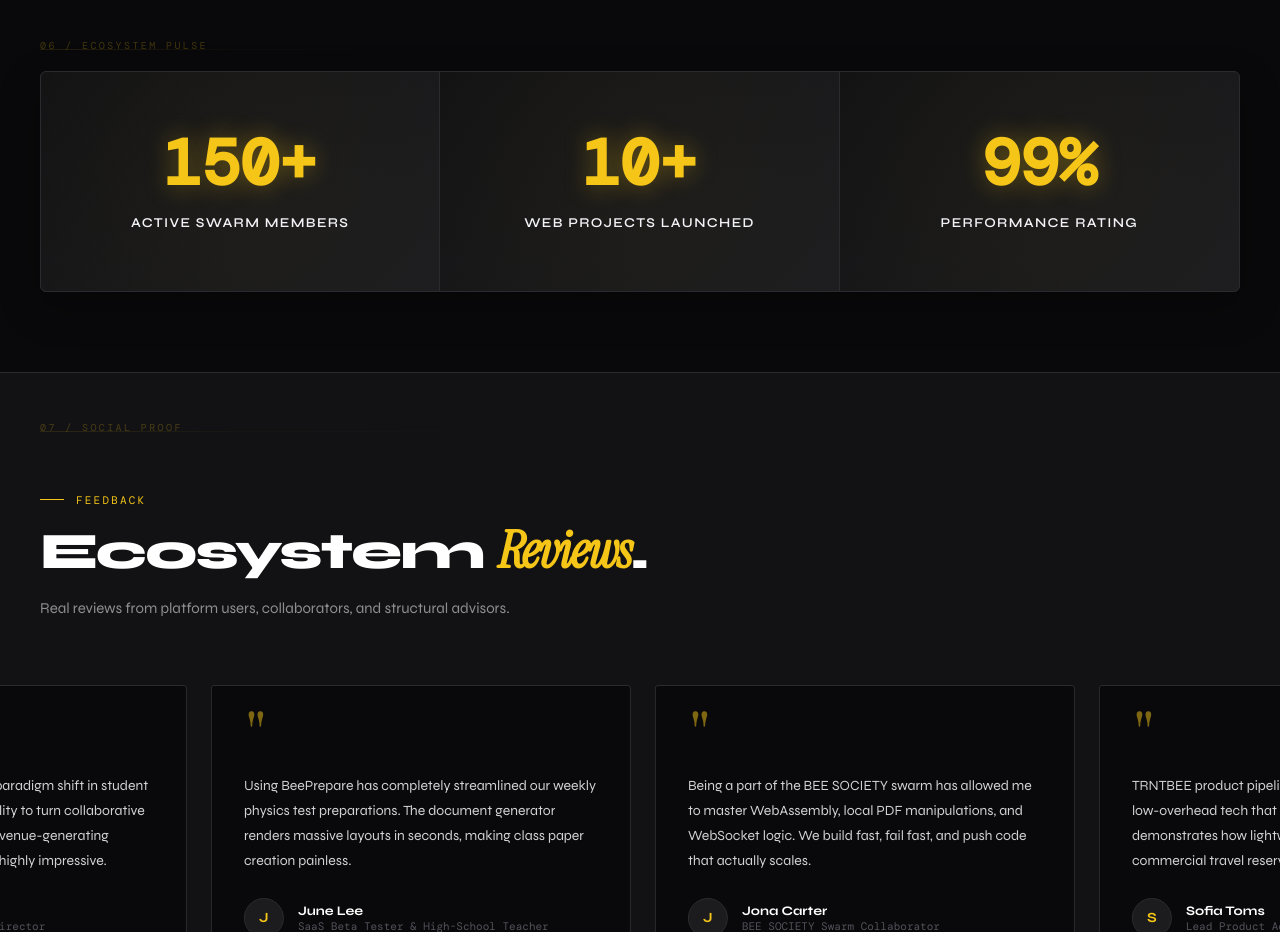
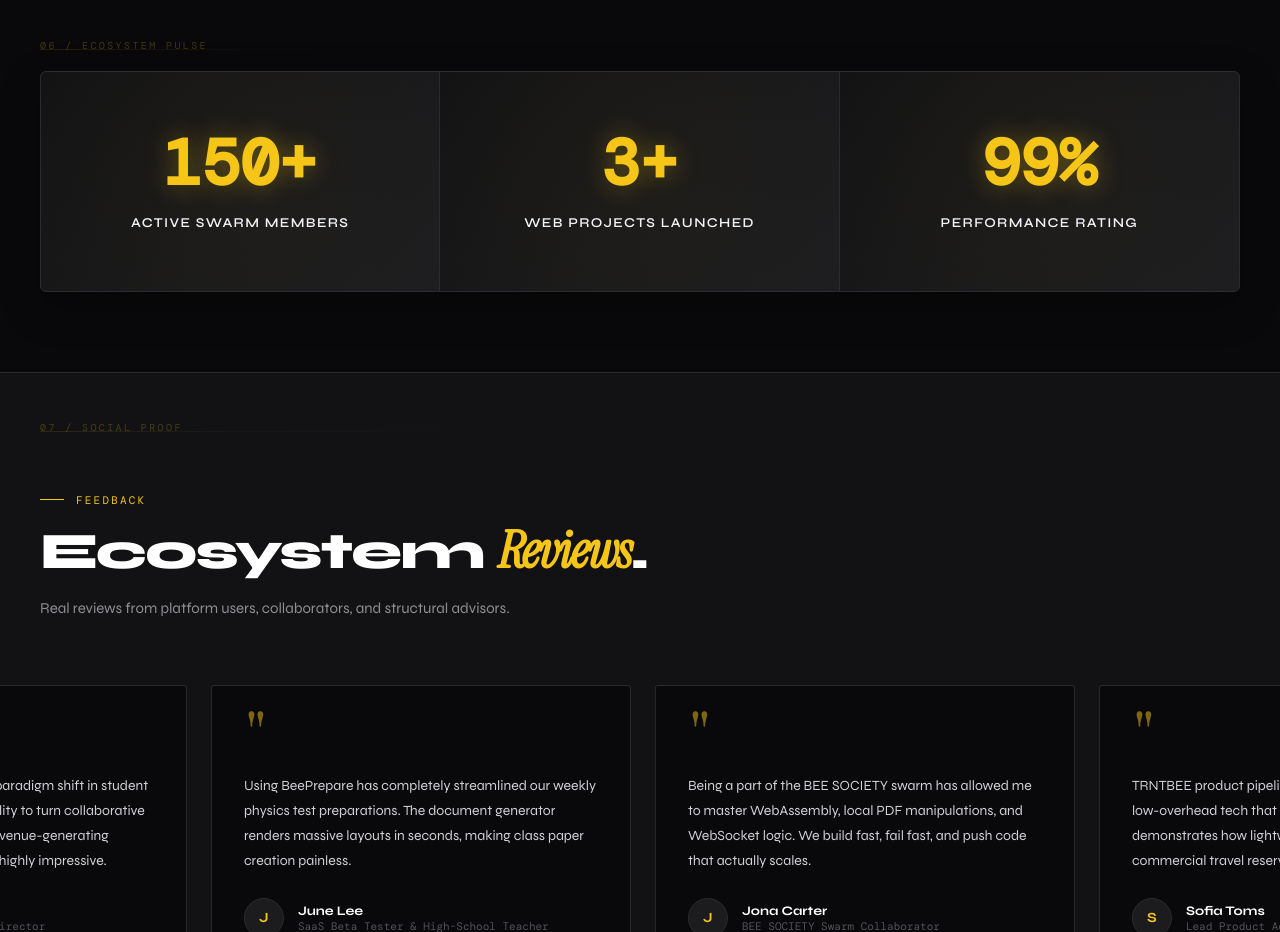
Before and after one commit to VarshithRao101/portfolio, a website: page index.html in a window 1280 px wide. Shown: the part 6040-6972 px from the top of the page. Drawn offline with nearby package versions, Linux system fonts and the light colour scheme; a web font is replaced by a local one.

Commit message:
feat: update Web Projects Launched metric to 3

```diff
--- a/app.js
+++ b/app.js
@@ -211,7 +211,7 @@ document.addEventListener('DOMContentLoaded', () => {
     const staggerEls = document.querySelectorAll('.stagger');
     const metricEls = [
         { el: document.getElementById('m1'), target: 150, suffix: '+' },
-        { el: document.getElementById('m2'), target: 10,  suffix: '+' },
+        { el: document.getElementById('m2'), target: 3,  suffix: '+' },
         { el: document.getElementById('m3'), target: 99,  suffix: '%' },
     ];
     let metricsDone = false;
--- a/index.html
+++ b/index.html
@@ -609,7 +609,7 @@
           <span class="metric-label">Active Swarm Members</span>
         </div>
         <div class="metric-item">
-          <span class="metric-val" id="m2" data-target="10">0</span>
+          <span class="metric-val" id="m2" data-target="3">0</span>
           <span class="metric-label">Web Projects Launched</span>
         </div>
         <div class="metric-item">
```
